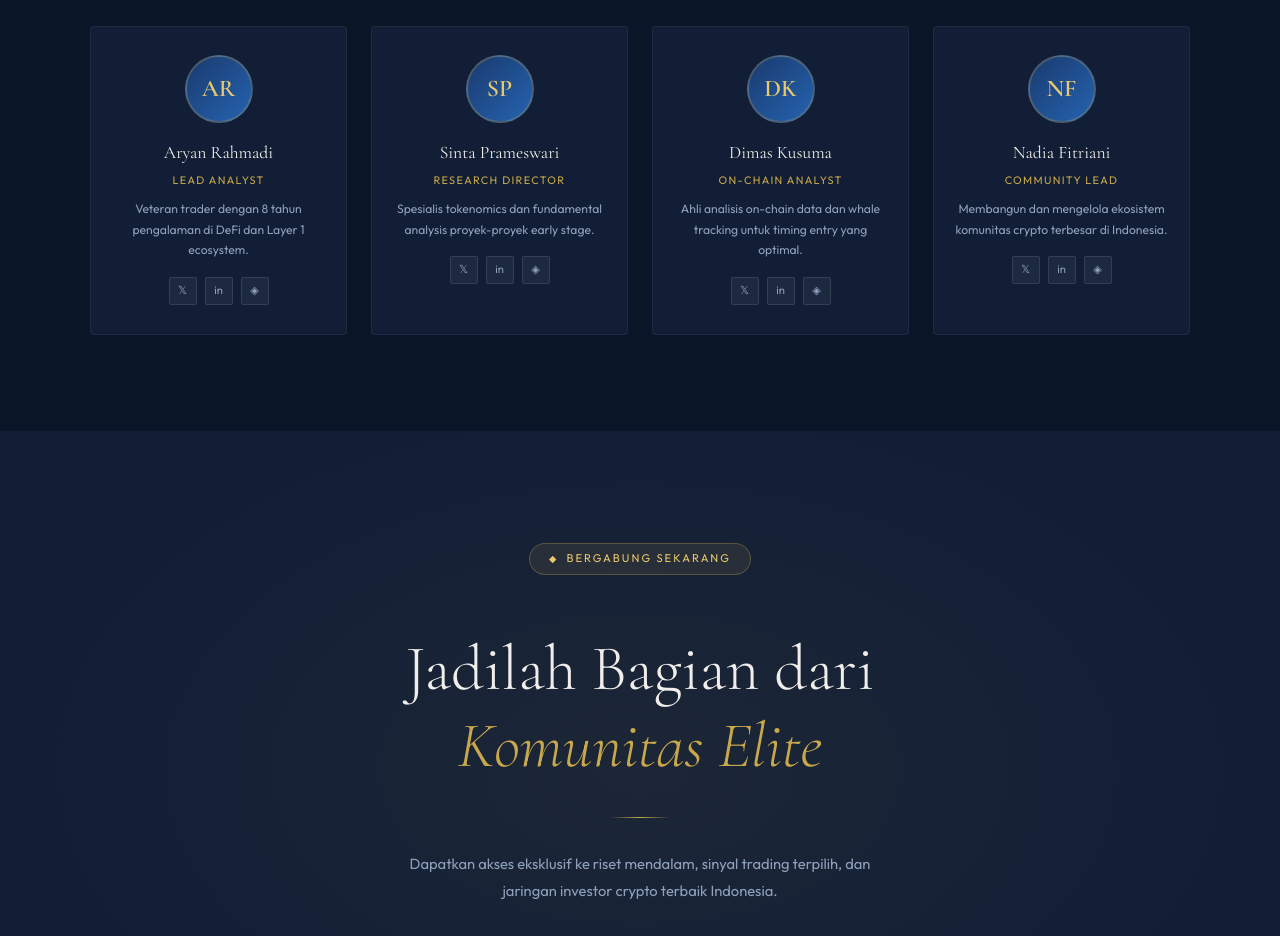
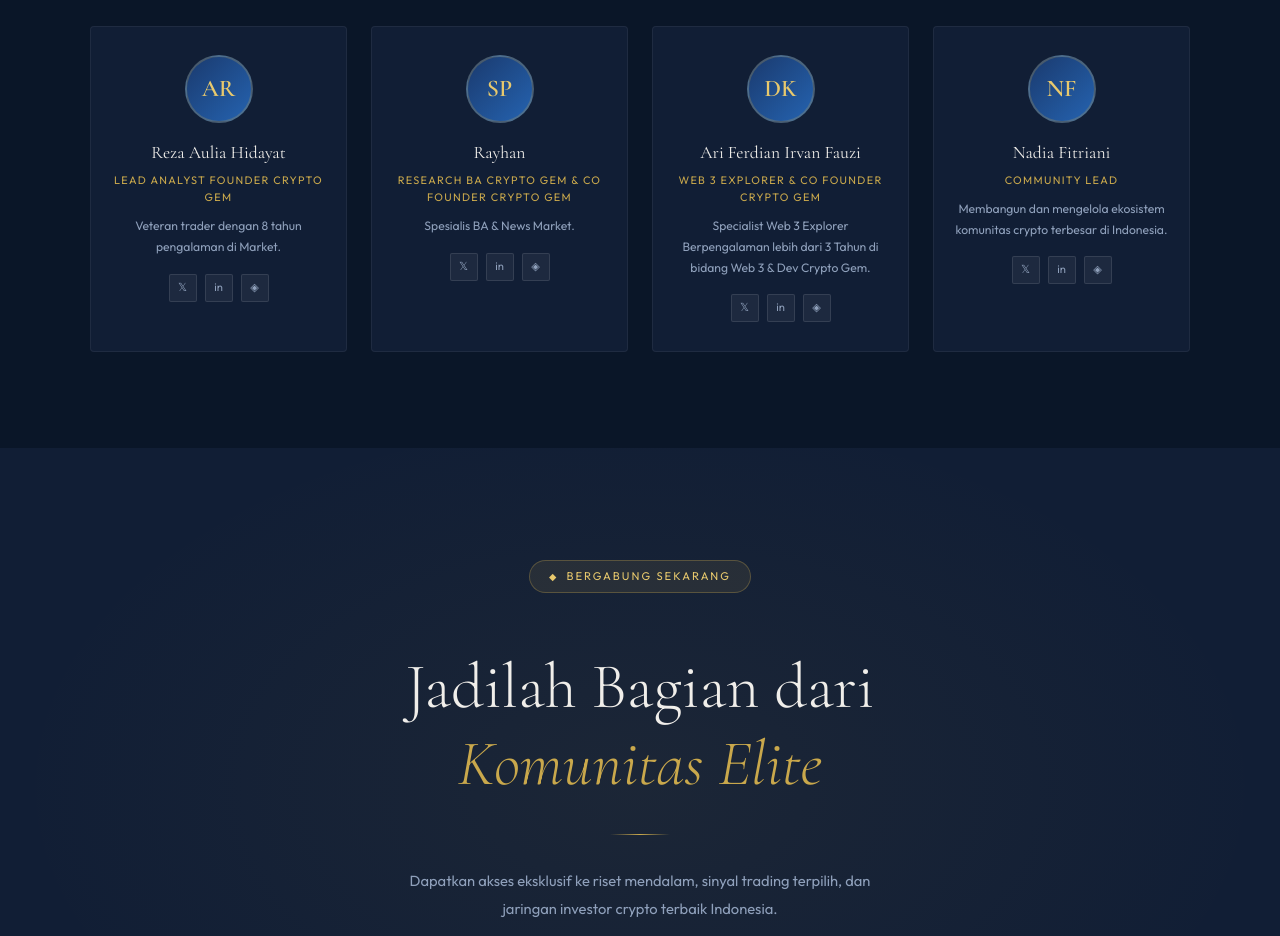
Before and after one commit to Irvanfauzi2406/WEBSITE-CRYPTOGEM, a plain HTML site: page index.html in a window 1280 px wide. Shown: the part 5620-6556 px from the top of the page. Drawn offline with nearby package versions, Linux system fonts and the light colour scheme.

Commit message:
Update index.html

```diff
--- a/index.html
+++ b/index.html
@@ -489,9 +489,9 @@
     <div class="members-grid">
       <div class="member-card">
         <div class="member-avatar">AR</div>
-        <div class="member-name">Aryan Rahmadi</div>
-        <div class="member-role">Lead Analyst</div>
-        <div class="member-bio">Veteran trader dengan 8 tahun pengalaman di DeFi dan Layer 1 ecosystem.</div>
+        <div class="member-name">Reza Aulia Hidayat</div>
+        <div class="member-role">Lead Analyst FOUNDER Crypto Gem</div>
+        <div class="member-bio">Veteran trader dengan 8 tahun pengalaman di Market.</div>
         <div class="member-social">
           <div class="soc-btn">&#120143;</div>
           <div class="soc-btn">in</div>
@@ -500,9 +500,9 @@
       </div>
       <div class="member-card">
         <div class="member-avatar">SP</div>
-        <div class="member-name">Sinta Prameswari</div>
-        <div class="member-role">Research Director</div>
-        <div class="member-bio">Spesialis tokenomics dan fundamental analysis proyek-proyek early stage.</div>
+        <div class="member-name">Rayhan</div>
+        <div class="member-role">Research BA Crypto Gem & Co Founder Crypto Gem</div>
+        <div class="member-bio">Spesialis BA & News Market.</div>
         <div class="member-social">
           <div class="soc-btn">&#120143;</div>
           <div class="soc-btn">in</div>
@@ -511,9 +511,9 @@
       </div>
       <div class="member-card">
         <div class="member-avatar">DK</div>
-        <div class="member-name">Dimas Kusuma</div>
-        <div class="member-role">On-Chain Analyst</div>
-        <div class="member-bio">Ahli analisis on-chain data dan whale tracking untuk timing entry yang optimal.</div>
+        <div class="member-name">Ari Ferdian Irvan Fauzi</div>
+        <div class="member-role">Web 3 Explorer & Co Founder Crypto Gem</div>
+        <div class="member-bio">Specialist Web 3 Explorer Berpengalaman lebih dari 3 Tahun di bidang Web 3 & Dev Crypto Gem.</div>
         <div class="member-social">
           <div class="soc-btn">&#120143;</div>
           <div class="soc-btn">in</div>
```
